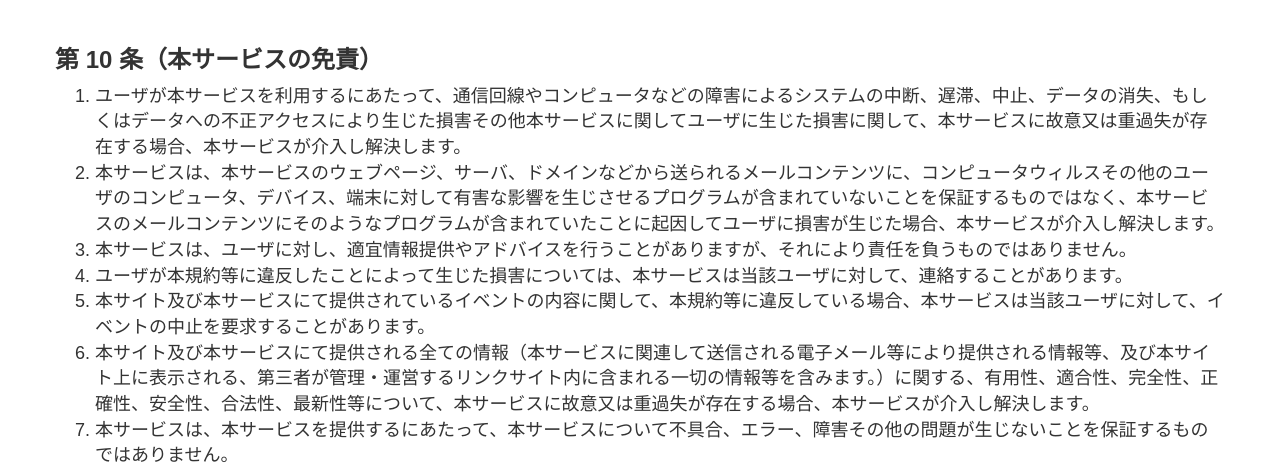
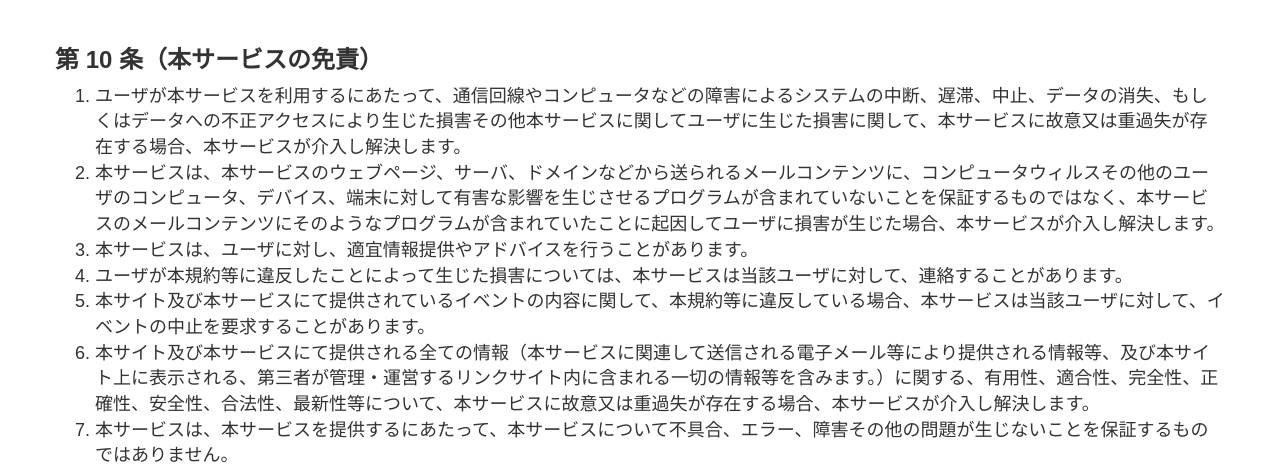
Before and after one commit to Taiji-tech/git_eventorg, a Rails app: page /term in a window 1280 px wide. Shown: the part 2237-2703 px from the top of the page. Run offline with Rails 7, Linux system fonts and the light colour scheme; style sheets or scripts are compiled from the project's sources; some libraries are stand-ins or nearby versions.

Commit message:
update term 2

```diff
--- a/app/views/static_page/term.html.erb
+++ b/app/views/static_page/term.html.erb
@@ -60,7 +60,7 @@
     <ol>
       <li>ユーザが本サービスを利用するにあたって、通信回線やコンピュータなどの障害によるシステムの中断、遅滞、中止、データの消失、もしくはデータへの不正アクセスにより生じた損害その他本サービスに関してユーザに生じた損害に関して、本サービスに故意又は重過失が存在する場合、本サービスが介入し解決します。</li>
       <li>本サービスは、本サービスのウェブページ、サーバ、ドメインなどから送られるメールコンテンツに、コンピュータウィルスその他のユーザのコンピュータ、デバイス、端末に対して有害な影響を生じさせるプログラムが含まれていないことを保証するものではなく、本サービスのメールコンテンツにそのようなプログラムが含まれていたことに起因してユーザに損害が生じた場合、本サービスが介入し解決します。</li>
-      <li>本サービスは、ユーザに対し、適宜情報提供やアドバイスを行うことがありますが、それにより責任を負うものではありません。</li>
+      <li>本サービスは、ユーザに対し、適宜情報提供やアドバイスを行うことがあります。</li>
       <li>ユーザが本規約等に違反したことによって生じた損害については、本サービスは当該ユーザに対して、連絡することがあります。</li>
       <li>本サイト及び本サービスにて提供されているイベントの内容に関して、本規約等に違反している場合、本サービスは当該ユーザに対して、イベントの中止を要求することがあります。</li>
       <li>本サイト及び本サービスにて提供される全ての情報（本サービスに関連して送信される電子メール等により提供される情報等、及び本サイト上に表示される、第三者が管理・運営するリンクサイト内に含まれる一切の情報等を含みます。）に関する、有用性、適合性、完全性、正確性、安全性、合法性、最新性等について、本サービスに故意又は重過失が存在する場合、本サービスが介入し解決します。</li>
```
